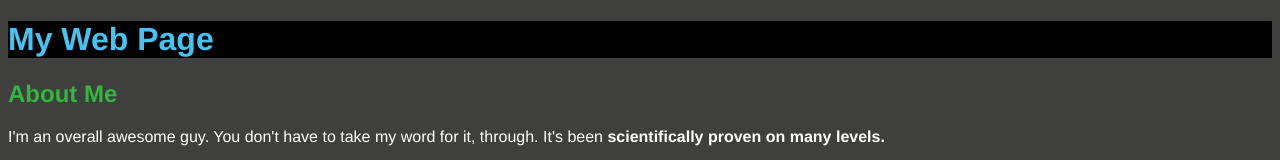
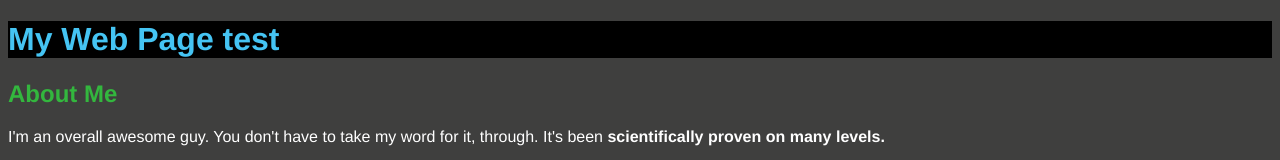
Before and after one commit to tatidavila/My-first-proyect, a plain HTML site: page index.html in a window 1280 px wide. Shown: the top 160 px of the page. Drawn offline with Linux system fonts and the light colour scheme.

Commit message:
cambio de titulo

```diff
--- a/index.html
+++ b/index.html
@@ -30,7 +30,7 @@
     </style>
 </head>
 <body>
-   <h1> My Web Page </h1>
+   <h1> My Web Page test </h1>
    <h2> About Me </h2>
     <p>
     I'm an overall awesome guy. You don't have to take my word for it, through.
```
